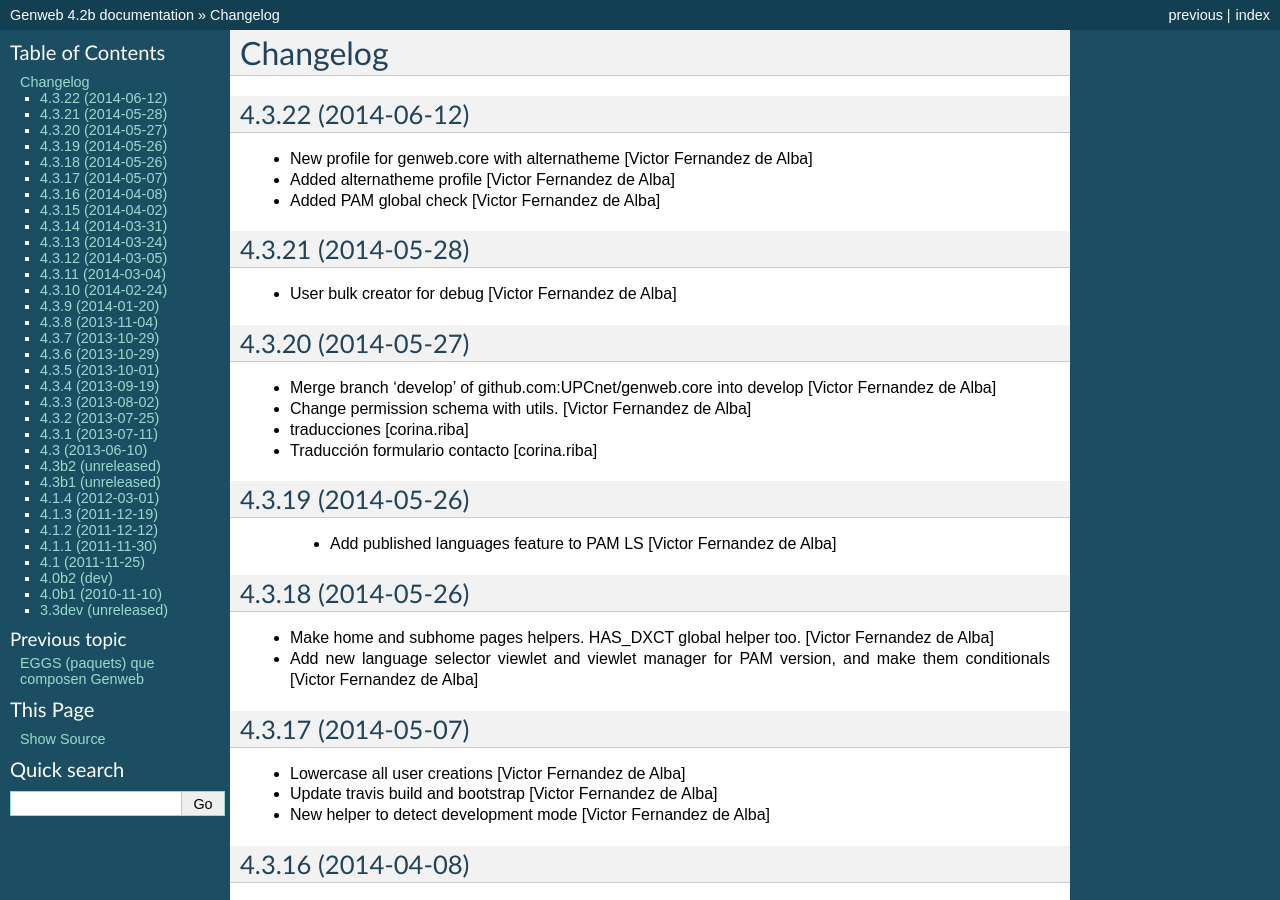
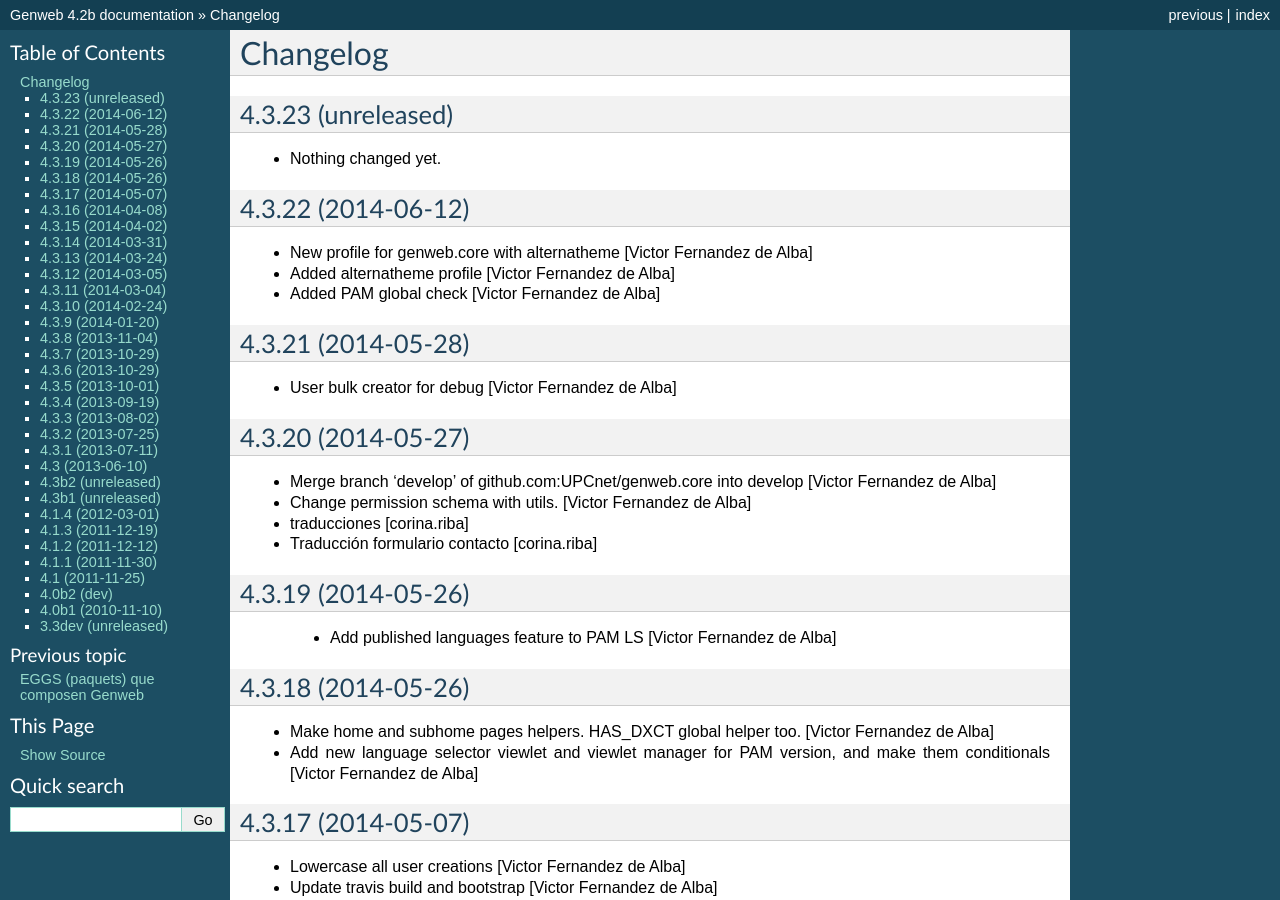
Before and after one commit to UPCnet/genweb.core, a Sphinx documentation site: the page built from docs/HISTORY.rst, in a window 1280 px wide and 900 px high. Built offline with Sphinx 7.4.7, drawn with Linux system fonts in a browser that asks for light colours.

Commit message:
Back to development: 4.3.23

```diff
--- a/docs/HISTORY.rst
+++ b/docs/HISTORY.rst
@@ -1,5 +1,11 @@
 Changelog
 =========
+
+4.3.23 (unreleased)
+-------------------
+
+- Nothing changed yet.
+
 
 4.3.22 (2014-06-12)
 -------------------
--- a/setup.py
+++ b/setup.py
@@ -1,7 +1,7 @@
 from setuptools import setup, find_packages
 import os
 
-version = '4.3.22'
+version = '4.3.23.dev0'
 
 README = open("README.rst").read()
 HISTORY = open(os.path.join("docs", "HISTORY.rst")).read()
```
